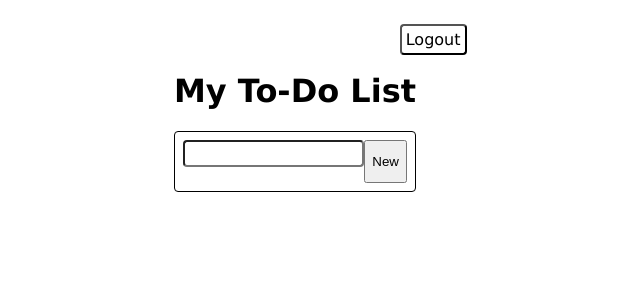
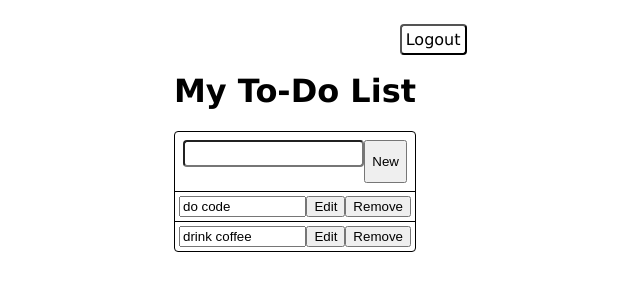
Before and after one commit to derekmiranda/todo-login-app, a React (Vite) app: page / in a window 1280 px wide. Shown: the top 300 px of the page, without its empty margins (345-985 px from the left). Built offline with nearby package versions, Linux system fonts and the light colour scheme.

Commit message:
starts styling list + todos

```diff
--- /dev/null
+++ b/src/pages/Todos/components/TodosList/components/Todo/index.jsx
@@ -0,0 +1,15 @@
+import React from "react";
+
+import styles from "./index.module.scss";
+
+const Todo = ({ todo }) => {
+  return (
+    <li className={styles.todo}>
+      <input type="text" value={todo.message} className={styles.todo_input} />
+      <button>Edit</button>
+      <button>Remove</button>
+    </li>
+  );
+};
+
+export default Todo;
--- /dev/null
+++ b/src/pages/Todos/components/TodosList/components/Todo/index.module.scss
@@ -0,0 +1,13 @@
+@import "/src/styles/global";
+
+.todo {
+  list-style: none;
+  border-top: 1px solid $black;
+  box-sizing: border-box;
+  display: flex;
+  padding: $pad;
+
+  &_input {
+    min-width: 0;
+  }
+}
--- a/src/pages/Todos/components/TodosList/index.jsx
+++ b/src/pages/Todos/components/TodosList/index.jsx
@@ -1,13 +1,17 @@
 import React from "react";
+import Todo from "./components/Todo";
 
 import styles from "./index.module.scss";
 
-const TodosList = ({ children, ...props }) => {
-  return (
-    <button className={styles.logoutButton} {...props}>
-      {children}
-    </button>
-  );
+const TEST_TODOS = [
+  { id: 1, message: "do code" },
+  { id: 2, message: "drink coffee" },
+];
+
+const TodosList = ({ todos = TEST_TODOS }) => {
+  const todoEls = todos.map((todo) => <Todo key={todo.id} todo={todo} />);
+
+  return <ol className={styles.list}>{todoEls}</ol>;
 };
 
 export default TodosList;
--- a/src/pages/Todos/components/TodosList/index.module.scss
+++ b/src/pages/Todos/components/TodosList/index.module.scss
@@ -1,11 +1,6 @@
 @import "/src/styles/global";
 
-.logoutButton {
-  @extend %button;
-
-  position: absolute;
-  right: 32px;
-  color: $black;
-  background-color: $white;
-  align-self: flex-end;
+.list {
+  padding: 0;
+  margin: 0;
 }
--- a/src/pages/Todos/index.jsx
+++ b/src/pages/Todos/index.jsx
@@ -6,6 +6,7 @@ import InputWithIcon from "/src/components/InputWithIcon";
 import useTodos from "/src/hooks/useTodos";
 
 import styles from "./index.module.scss";
+import TodosList from "./components/TodosList";
 
 const TodosPage = ({ logout }) => {
   const { filter, updateFilter } = useTodos();
@@ -23,6 +24,7 @@ const TodosPage = ({ logout }) => {
           <InputWithIcon value={filter} onChange={onFilterChange} />
           <button className={styles.newBtn}>New</button>
         </div>
+        <TodosList />
       </div>
     </Page>
   );
```
